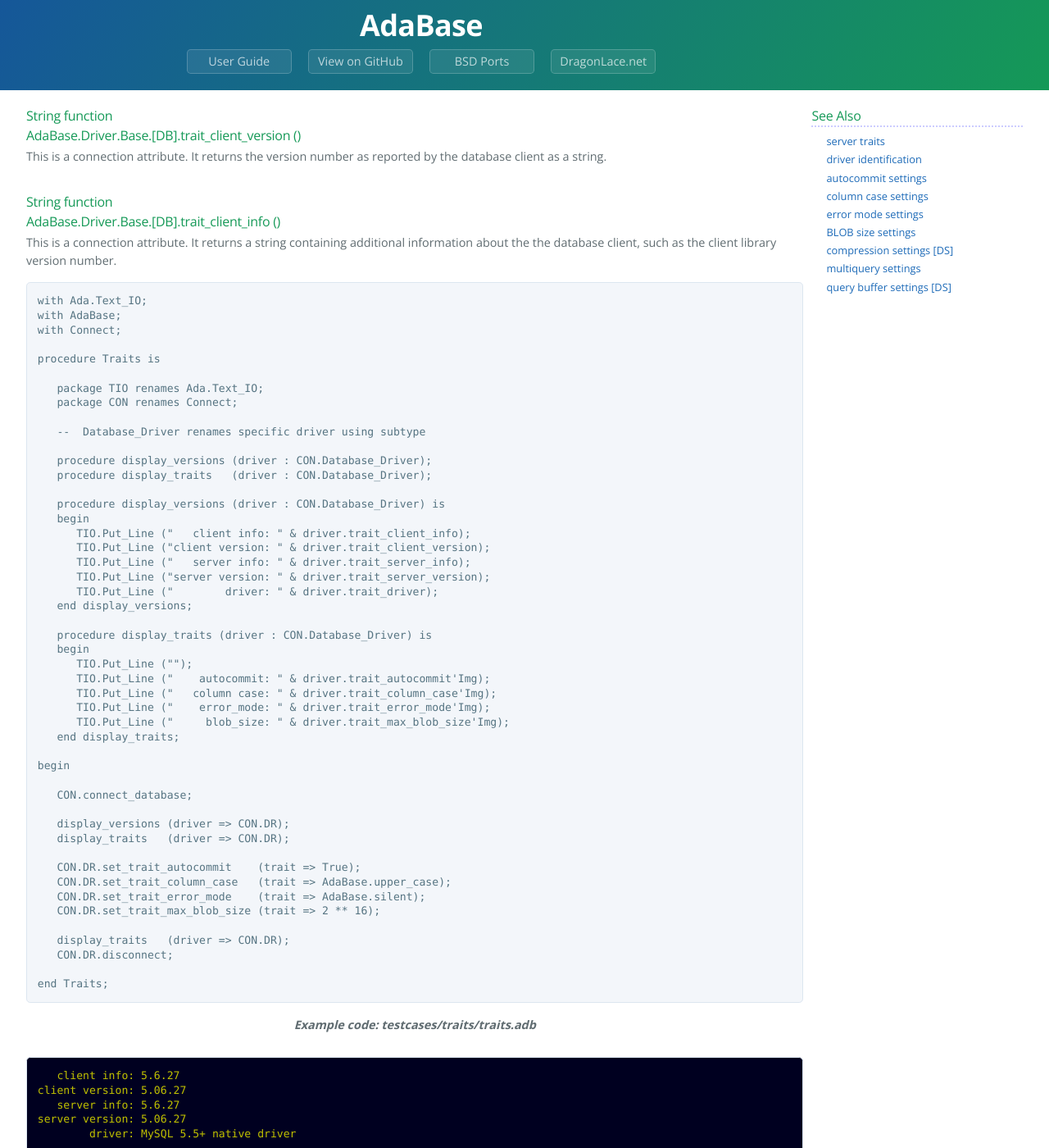
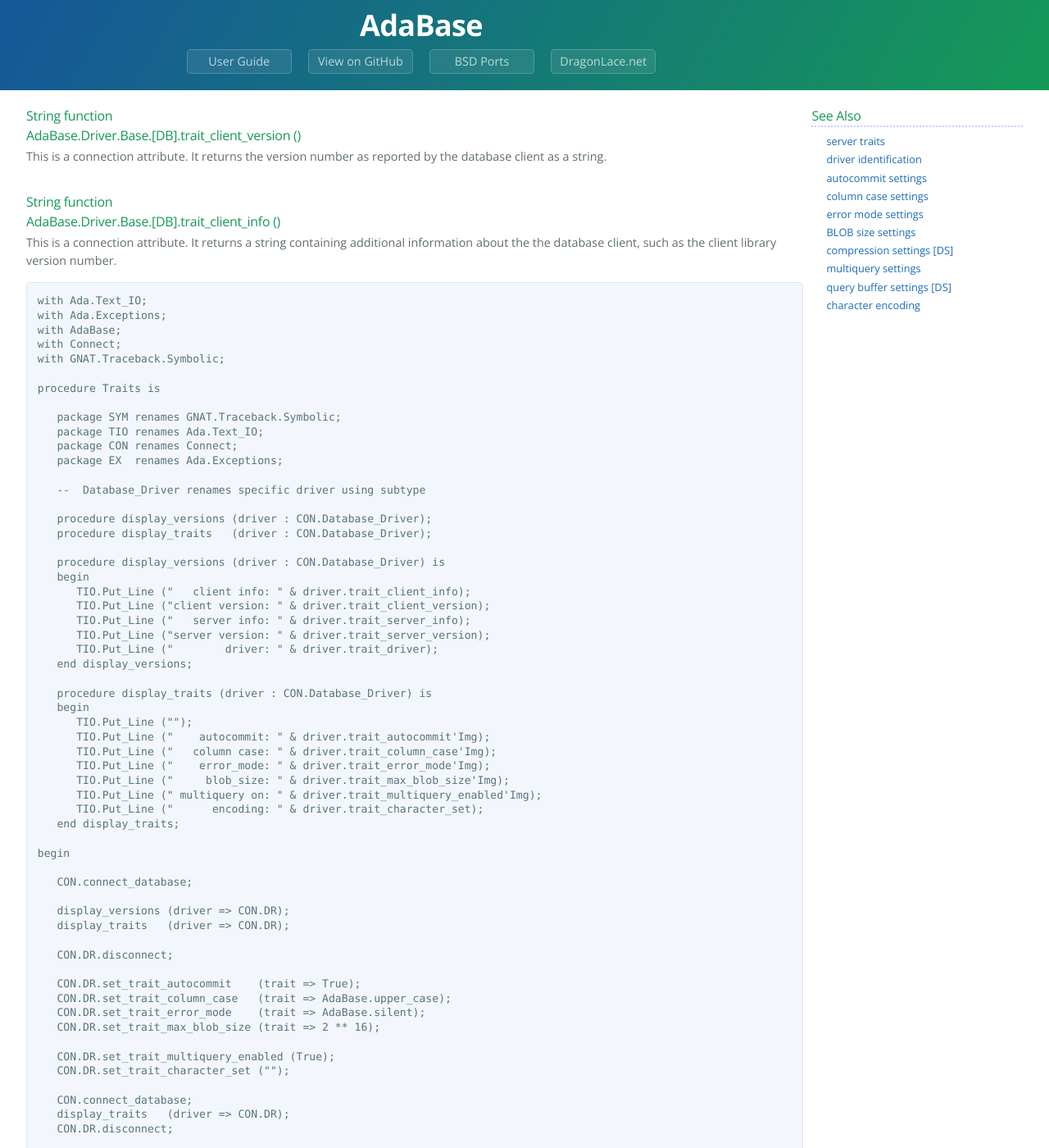
Before and after one commit to jrmarino/AdaBase, a Jekyll site: the page built from trait_client.md, in a window 1280 px wide and 1400 px high. Shown: the whole window at 82% size. Built offline with Jekyll 4.4.1, drawn with Linux system fonts in a browser that asks for light colours; some of the changed text lies outside the part shown.

Commit message:
update client traits documentation
Includes addition of mulitquery and character set demonstration.

```diff
--- a/_config.yml
+++ b/_config.yml
@@ -45,6 +45,10 @@
        trait_buffers: '<a href="trait_buffers.html">query buffer settings [DS]</a>'
        f_trait_buffers: '<a href="trait_buffers.html">func trait_query_buffers_used [DS]</a>'
        p_trait_buffers: '<a href="trait_buffers.html">proc set_trait_query_buffers_used [DS]</a>'
+
+       trait_charset: '<a href="trait_character_set.html">character encoding</a>'
+       f_trait_charset: '<a href="trait_multiquery.html">func trait_character_set</a>'
+       p_trait_charset: '<a href="trait_multiquery.html">proc set_trait_character_set</a>'
 
        standard_logger: '<a href="standard_logger.html">standard loggers</a>'
        p_standard_logger: '<a href="standard_logger.html">proc command_standard_logger</a>'
--- a/trait_client.md
+++ b/trait_client.md
@@ -15,13 +15,17 @@
 number.</p>
 <pre class="code">
 with Ada.Text_IO;
+with Ada.Exceptions;
 with AdaBase;
 with Connect;
+with GNAT.Traceback.Symbolic;
 
 procedure Traits is
 
+   package SYM renames GNAT.Traceback.Symbolic;
    package TIO renames Ada.Text_IO;
    package CON renames Connect;
+   package EX  renames Ada.Exceptions;
 
    --  Database_Driver renames specific driver using subtype
 
@@ -44,6 +48,8 @@
       TIO.Put_Line ("   column case: " & driver.trait_column_case'Img);
       TIO.Put_Line ("    error_mode: " & driver.trait_error_mode'Img);
       TIO.Put_Line ("     blob_size: " & driver.trait_max_blob_size'Img);
+      TIO.Put_Line (" multiquery on: " & driver.trait_multiquery_enabled'Img);
+      TIO.Put_Line ("      encoding: " & driver.trait_character_set);
    end display_traits;
 
 begin
@@ -53,21 +59,35 @@
    display_versions (driver => CON.DR);
    display_traits   (driver => CON.DR);
 
+   CON.DR.disconnect;
+
    CON.DR.set_trait_autocommit    (trait => True);
    CON.DR.set_trait_column_case   (trait => AdaBase.upper_case);
    CON.DR.set_trait_error_mode    (trait => AdaBase.silent);
    CON.DR.set_trait_max_blob_size (trait => 2 ** 16);
 
+   CON.DR.set_trait_multiquery_enabled (True);
+   CON.DR.set_trait_character_set ("");
+
+   CON.connect_database;
    display_traits   (driver => CON.DR);
    CON.DR.disconnect;
+
+exception
+   when E : others =>
+      TIO.Put_Line ("");
+      TIO.Put_Line ("exception name: " & EX.Exception_Name (E));
+      TIO.Put_Line ("exception msg : " & EX.Exception_Message (E));
+      TIO.Put_Line ("Traceback:");
+      TIO.Put_Line (SYM.Symbolic_Traceback (E));
 
 end Traits;
 </pre>
 <p class="caption">Example code: testcases/traits/traits.adb</p>
 <br/>
 <pre class="output">
-   client info: 5.6.27
-client version: 5.06.27
+   client info: 5.6.30
+client version: 5.06.30
    server info: 5.6.27
 server version: 5.06.27
         driver: MySQL 5.5+ native driver
@@ -76,17 +96,21 @@
    column case: NATURAL_CASE
     error_mode: WARNING
      blob_size:  4096
+ multiquery on: FALSE
+      encoding: UTF8
 
     autocommit: TRUE
    column case: UPPER_CASE
     error_mode: SILENT
      blob_size:  65536
+ multiquery on: TRUE
+      encoding: LATIN1
 </pre>
 <p class="caption">Output using the MySQL driver</p>
 <br/>
 <pre class="output">
-   client info: 2016-04-08 15:09:49 fe7d3b75fe1bde41511b323925af8ae1b910bc4d
-client version: 3.12.1
+   client info: 2016-05-18 10:57:30 fc49f556e48970561d7ab6a2f24fdd7d9eb81ff2
+client version: 3.13.0
    server info: Not applicable
 server version: Not applicable
         driver: SQLite3 native driver
@@ -95,17 +119,21 @@
    column case: NATURAL_CASE
     error_mode: WARNING
      blob_size:  4096
+ multiquery on: FALSE
+      encoding: UTF-8
 
     autocommit: TRUE
    column case: UPPER_CASE
     error_mode: SILENT
      blob_size:  65536
+ multiquery on: TRUE
+      encoding: UTF-8
 </pre>
 <p class="caption">Output using the SQLite driver</p>
 <br/>
 <pre class="output">
-   client info: 9.05.02
-client version: 9.05.02
+   client info: 9.05.03
+client version: 9.05.03
    server info: Protocol 3.0
 server version: 9.05.02
         driver: PostgreSQL 9.1+ native driver
@@ -114,11 +142,15 @@
    column case: NATURAL_CASE
     error_mode: WARNING
      blob_size:  4096
+ multiquery on: FALSE
+      encoding: UTF8
 
     autocommit: TRUE
    column case: UPPER_CASE
     error_mode: SILENT
      blob_size:  65536
+ multiquery on: TRUE
+      encoding: UTF8
 </pre>
 <p class="caption">Output using the PostgreSQL driver</p>
 <br/>
@@ -136,5 +168,6 @@
     <li>{{ page.trait_compressed }}</li>
     <li>{{ page.trait_multiquery }}</li>
     <li>{{ page.trait_buffers }}</li>
+    <li>{{ page.trait_charset }}</li>
   </ul>
 </div>
```
